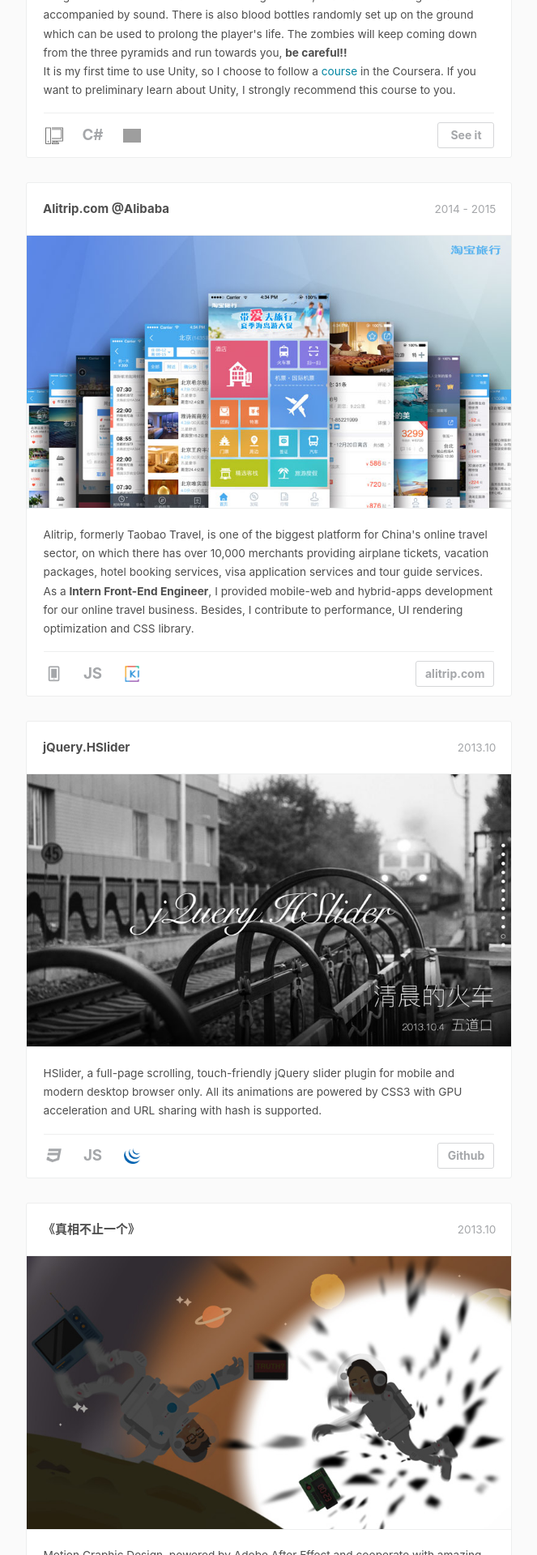
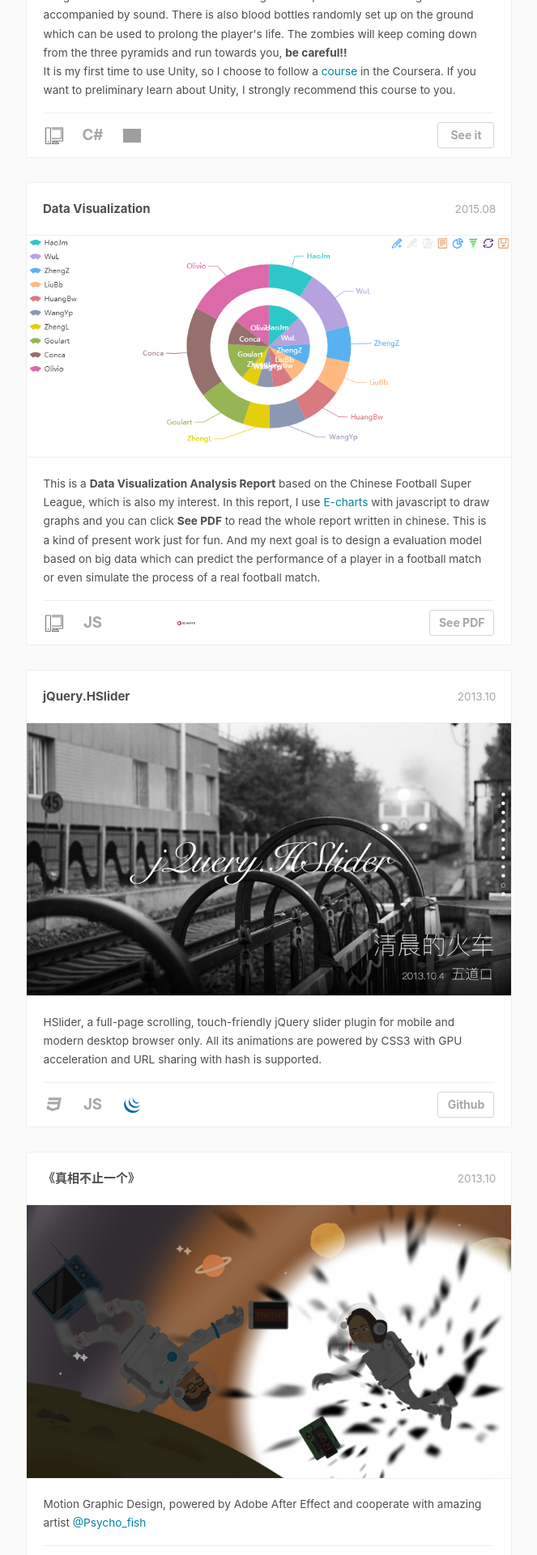
Before and after one commit to jiayangchen/jiayangchen.github.io, a Jekyll site: the page built from portfolio/index.html, in a window 1280 px wide. Shown: the part 1907-3827 px from the top of the page at 81% size, without its empty margins (308-971 px from the left). Built offline with Jekyll 4.4.1, drawn with Linux system fonts in a browser that asks for light colours; nearby versions of some CDN libraries; comment, search, counter and statistics services are not loaded; grey boxes are pictures that could not be loaded.

Commit message:
20161005

```diff
--- a/portfolio/css/timeline.css
+++ b/portfolio/css/timeline.css
@@ -209,6 +209,15 @@
 	background-size: 22px;
 }
 
+.echarts:before {
+	content: "";
+	display: block;
+	width: 175px;
+	height: 40px;
+	background: url("../images/echarts.png") 50% 50% no-repeat;
+	background-size: 22px;
+}
+
 /******* Hux Branch *****/
 html{
 	font-size: 90%;
--- a/portfolio/index.html
+++ b/portfolio/index.html
@@ -67,19 +67,21 @@
 					</li>
 					<li>
 						<div class="cbp_tmlabel">
-							<h2>Alitrip.com @Alibaba</h2>
-							<time>2014 - 2015</time>
-							<img src="images/intern-alitrip.jpg">
+							<h2>Data Visualization</h2>
+							<time>2015.08</time>
+							<img src="images/data_visualization.png">
 							<ul>
 								<li>
-									Alitrip, formerly Taobao Travel, is one of the biggest platform for China's online travel sector, on which there has over 10,000 merchants providing airplane tickets, vacation packages, hotel booking services, visa application services and tour guide services.<br>
-									As a <b>Intern Front-End Engineer</b>, I provided mobile-web and hybrid-apps development for our online travel business. Besides, I  contribute to performance, UI rendering optimization and CSS library.
+									This is a <b>Data Visualization Analysis Report</b> based on the Chinese Football Super League, which is also my interest. In this report, I use
+                                    <a target="_blank" href="http://echarts.baidu.com/">E-charts</a> with javascript to draw graphs and you can click <b>See PDF</b> to read the whole
+                                    report written in chinese. This is a kind of present work just for fun. And my next goal is to design a evaluation model based on big data which can
+                                    predict the performance of a player in a football match or even simulate the process of a real football match.
 								</li>
 								<li class="skill">
-									<span class="cbp_tmicon-phone"></span>
+									<span class="pc"></span>
 									<span><b>JS</b></span>
-									<a href="https://github.com/kissyteam/kissy"><span class="i-kissy"></span></a>
-									<span class="link"><a target="_blank" href="http://alitrip.com">alitrip.com</a></span>
+									<a href="http://echarts.baidu.com/"><span class="echarts"></span></a>
+									<span class="link"><a target="_blank" href="images/data_visualization.pdf">See PDF</a></span>
 								</li>
 							</ul>
 						</div>
```
Also changed, not shown: portfolio/images/data_visualization.png (added), portfolio/images/echarts.png (added), 1 other file.
